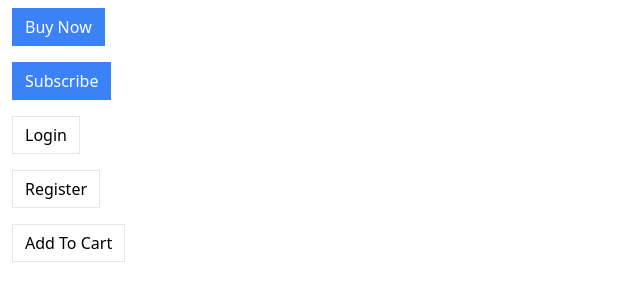
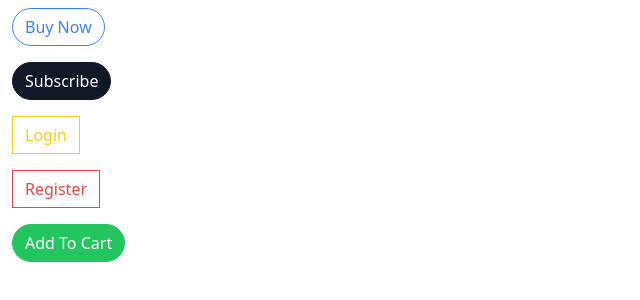
Before and after one commit to emmeiwhite/comps-with-routing, a JavaScript app: page / in a window 1280 px wide. Shown: the top 300 px of the page, without its empty margins (0-640 px from the left). Built offline with nearby package versions, Linux system fonts and the light colour scheme.

Commit message:
Different variations of buttons

```diff
--- a/package.json
+++ b/package.json
@@ -11,6 +11,7 @@
     "react": "^18.2.0",
     "react-dom": "^18.2.0",
     "react-scripts": "5.0.1",
+    "tailwind-merge": "^2.2.2",
     "web-vitals": "^2.1.4"
   },
   "scripts": {
--- a/src/App.js
+++ b/src/App.js
@@ -14,16 +14,36 @@ export default function App() {
         </Button>
       </div>
       <div>
-        <Button primary>Subscribe</Button>
+        <Button
+          secondary
+          rounded
+        >
+          Subscribe
+        </Button>
       </div>
       <div>
-        <Button>Login</Button>
+        <Button
+          warning
+          outline
+        >
+          Login
+        </Button>
       </div>
       <div>
-        <Button>Register</Button>
+        <Button
+          danger
+          outline
+        >
+          Register
+        </Button>
       </div>
       <div>
-        <Button>Add To Cart</Button>
+        <Button
+          success
+          rounded
+        >
+          Add To Cart
+        </Button>
       </div>
     </div>
   );
--- a/src/Button.js
+++ b/src/Button.js
@@ -1,4 +1,5 @@
 import classNames from "classnames";
+import { twMerge } from "tailwind-merge";
 
 export default function Button({
   children,
@@ -10,9 +11,30 @@ export default function Button({
   success,
   danger,
 }) {
-  const classes = classNames("border my-2 mx-3 px-3 py-1.5", {
-    "bg-blue-500 border-blue-500 text-white": primary,
-  });
+  const classes = twMerge(
+    classNames("border my-2 mx-3 px-3 py-1.5", {
+      // Primary Button
+      "bg-blue-500 border-blue-500 text-white": primary,
+      // Secondary Button
+      "bg-gray-900 border-gray-900 text-white hover:bg-gray-400 hover:border-gray-400 hover:text-gray-800":
+        secondary,
+      // Warning Button
+      "bg-yellow-400 border-yellow-400 text-white": warning,
+      // Success Button
+      "bg-green-500 border-green-500 text-white": success,
+      // Danger Button
+      "bg-red-500 border-red-500 text-white": danger,
+
+      "rounded-full": rounded,
+      "bg-white": outline,
+      "text-blue-500": outline && primary,
+      "text-gray-900": outline && secondary,
+      "text-green-500": outline && success,
+      "text-yellow-400": outline && warning,
+      "text-red-500": outline && danger,
+    })
+  );
+
   return <button className={classes}>{children}</button>;
 }
 
```
Also changed, not shown: 1 other file (tests, documents, lock files or other folders).
